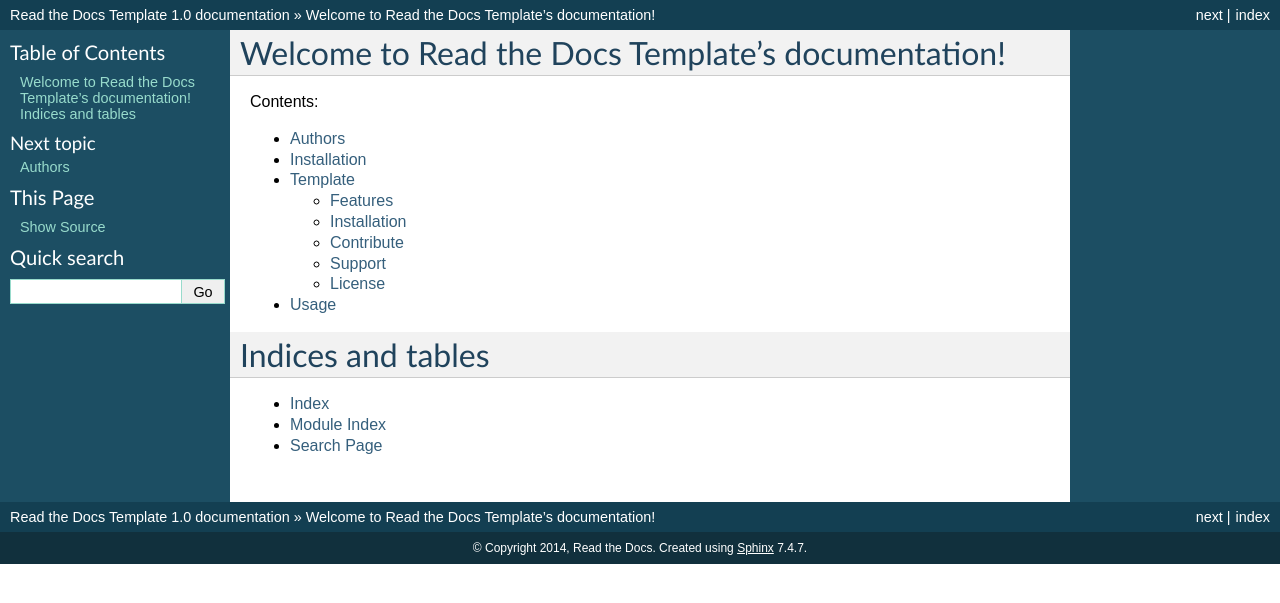
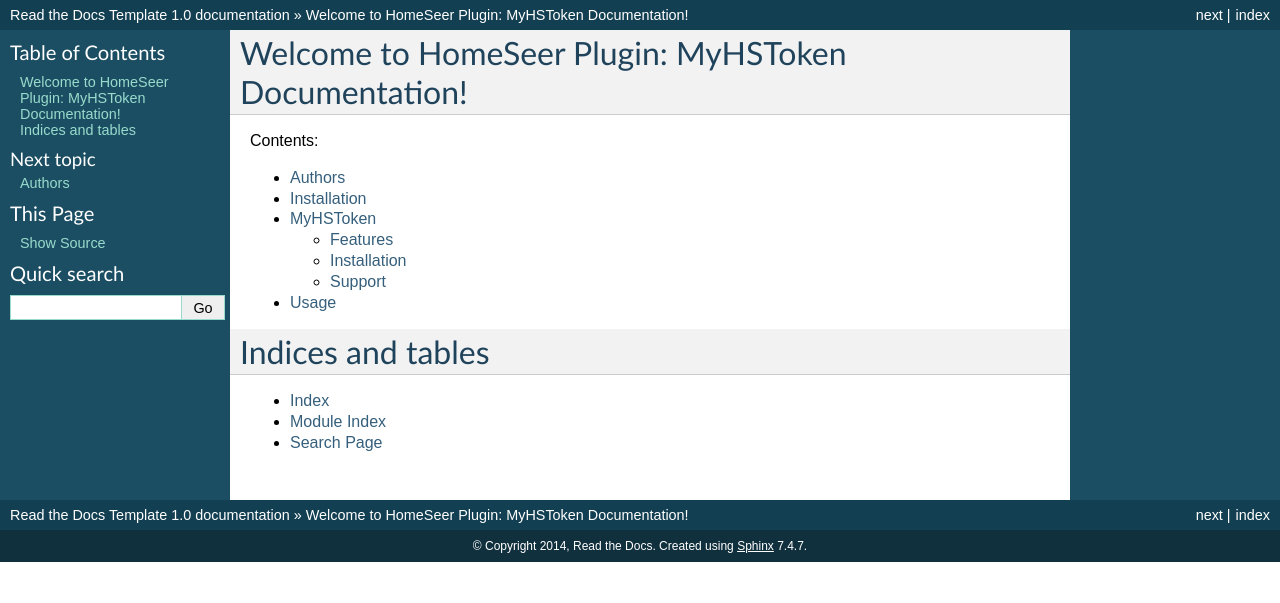
Before and after one commit to simplextech/hspi_myhstoken, a Sphinx documentation site: the page built from docs/index.rst, in a window 1280 px wide. Shown: the top 603 px of the page. Built offline with Sphinx 7.4.7, drawn with Linux system fonts in a browser that asks for light colours.

Commit message:
Initial documentation

```diff
--- a/AUTHORS.rst
+++ b/AUTHORS.rst
@@ -1,5 +1,4 @@
 Authors
 -------
 
-* Eric (New contributor)
-* Anthony
+* Simplex Technology
--- a/docs/index.rst
+++ b/docs/index.rst
@@ -1,9 +1,4 @@
-.. Read the Docs Template documentation master file, created by
-   sphinx-quickstart on Tue Aug 26 14:19:49 2014.
-   You can adapt this file completely to your liking, but it should at least
-   contain the root `toctree` directive.
-
-Welcome to Read the Docs Template's documentation!
+Welcome to HomeSeer Plugin: MyHSToken Documentation!
 ==================================================
 
 Contents:
--- a/docs/installation.rst
+++ b/docs/installation.rst
@@ -2,6 +2,4 @@
 Installation
 ============
 
-Install the package with pip::
-
-    $ pip install read-the-docs-template
+- Plugin is available through the HomeSeer Plugin Manager
--- a/docs/usage.rst
+++ b/docs/usage.rst
@@ -2,6 +2,4 @@
 Usage
 ========
 
-To use this template, simply update it::
-
-	import read-the-docs-template
+Coming Soon!
```
Also changed, not shown: README.md (+1 -1 lines), README.rst (+11 -26 lines).
